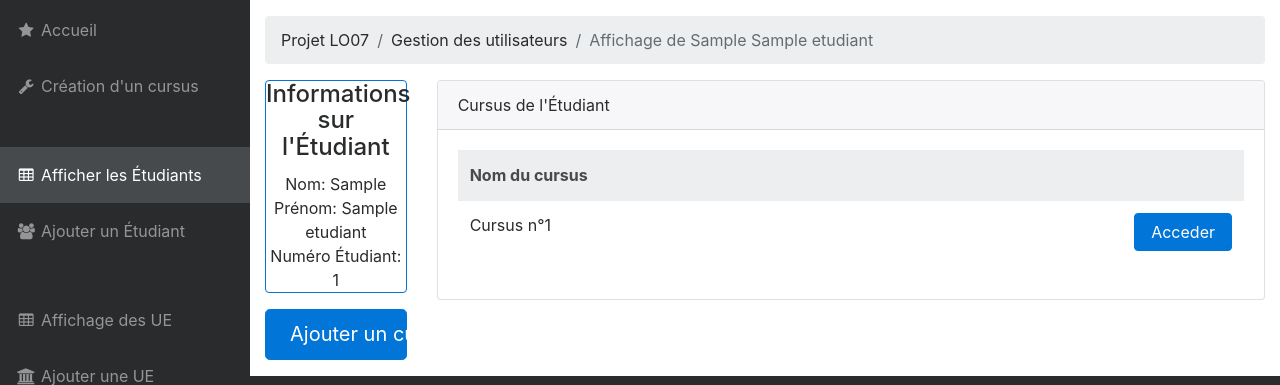
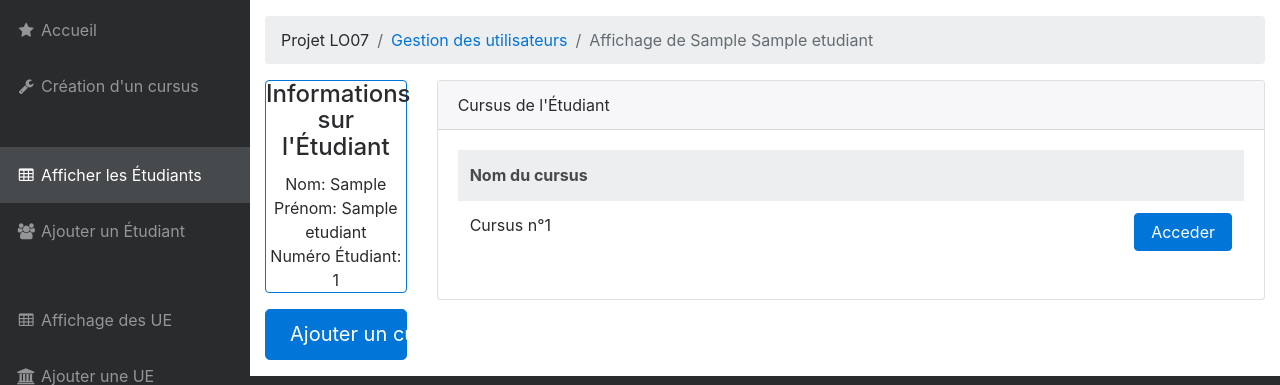
Before and after one commit to ThomasBouet/LO07, a PHP site: page /student/1 in a window 1280 px wide. Shown: the part 54-439 px from the top of the page. Run offline with PHP 8.4, Linux system fonts and the light colour scheme; tables that the repository leaves empty hold one stand-in row (values such as "Sample post"); data that the repository does not hold is empty; some libraries are stand-ins or nearby versions.

Commit message:
added breadcrumbs links

```diff
--- a/views/student/show.php
+++ b/views/student/show.php
@@ -25,7 +25,7 @@ $etu=$student['IdEtu'];
         <!-- Breadcrumbs -->
         <ol class="breadcrumb">
             <li class="breadcrumb-item ">Projet LO07</li>
-            <li class="breadcrumb-item ">Gestion des utilisateurs</li>
+            <li class="breadcrumb-item "><a href="/student">Gestion des utilisateurs</a></li>
             <li class="breadcrumb-item active">Affichage de <?php echo($student['prenom']." ".$student['nom']);?></li>
         </ol>
         <div class="row">
```
